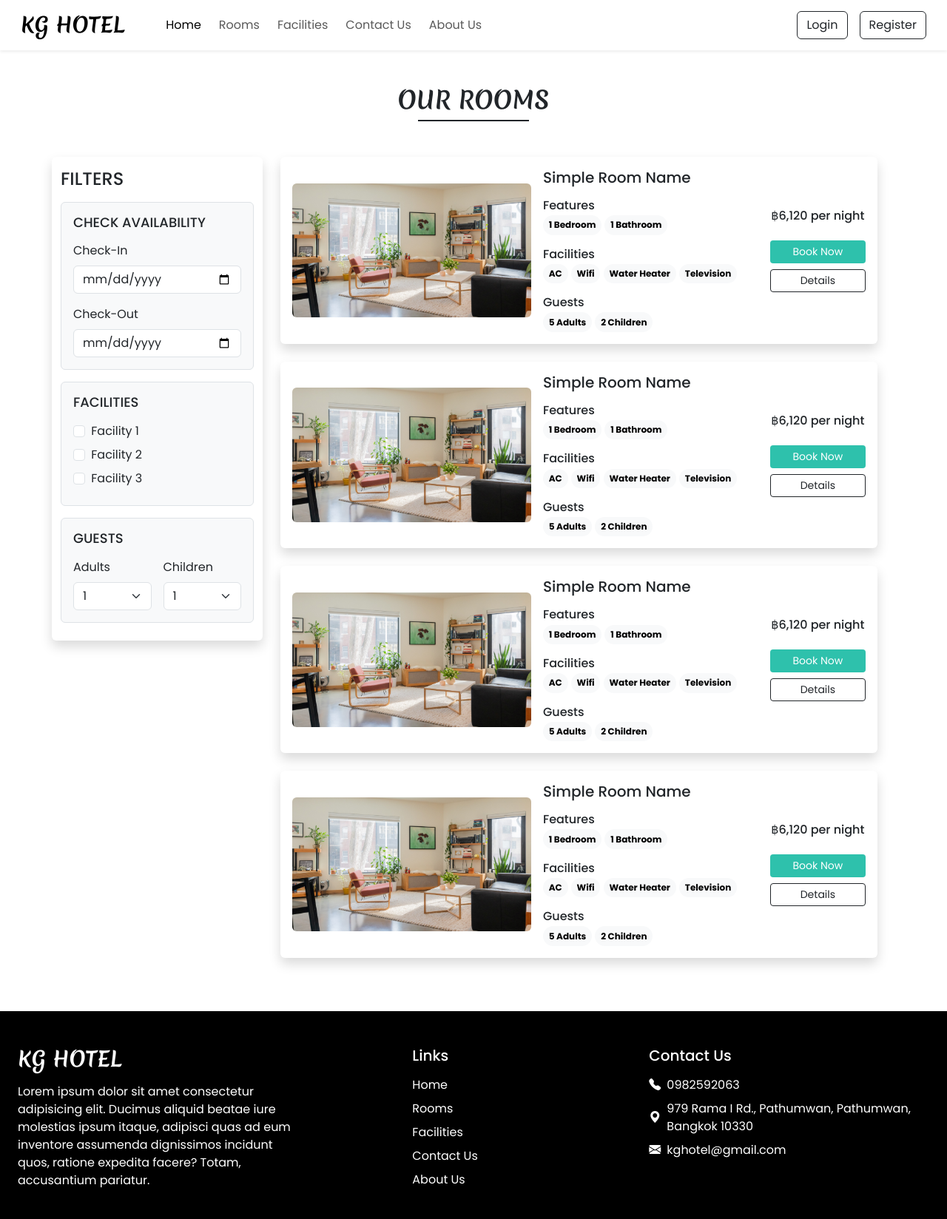
After one commit to KongPobW/KG-Hotel, a PHP site: page /rooms.php in a window 1280 px wide. The commit adds this page. Shown: the whole page at 74% size. Run offline with PHP 8.4, Linux system fonts and the light colour scheme.

Commit message:
make rooms page

```diff
--- a/inc/footer.php
+++ b/inc/footer.php
@@ -13,7 +13,7 @@
                     <a href="index.php" class="text-white text-decoration-none d-block mb-2">Home</a>
                 </li>
                 <li>
-                    <a href="#" class="text-white text-decoration-none d-block mb-2">Rooms</a>
+                    <a href="rooms.php" class="text-white text-decoration-none d-block mb-2">Rooms</a>
                 </li>
                 <li>
                     <a href="facilities.php" class="text-white text-decoration-none d-block mb-2">Facilities</a>
--- a/inc/header.php
+++ b/inc/header.php
@@ -11,7 +11,7 @@
                     <a class="nav-link active me-2" aria-current="page" href="index.php">Home</a>
                 </li>
                 <li class="nav-item">
-                    <a class="nav-link me-2" href="#">Rooms</a>
+                    <a class="nav-link me-2" href="rooms.php">Rooms</a>
                 </li>
                 <li class="nav-item">
                     <a class="nav-link me-2" href="facilities.php">Facilities</a>
--- /dev/null
+++ b/rooms.php
@@ -0,0 +1,238 @@
+<!doctype html>
+<html lang="en">
+
+<head>
+    <meta charset="utf-8">
+    <meta name="viewport" content="width=device-width, initial-scale=1">
+    <title>KG Hotel - Rooms</title>
+    <?php require('inc/link.php'); ?>
+    <link rel="stylesheet" href="https://cdn.jsdelivr.net/npm/swiper@11/swiper-bundle.min.css">
+</head>
+
+<body>
+    <?php require('inc/header.php'); ?>
+    <?php require('inc/modal.php'); ?>
+
+    <div class="my-5 px-4">
+        <h2 class="fw-bold h-font text-center">OUR ROOMS</h2>
+        <div class="h-line bg-dark"></div>
+    </div>
+
+    <div class="container">
+        <div class="row">
+            <div class="col-lg-3 col-md-12 mb-4 mb-lg-0 px-lg-0">
+                <nav class="navbar navbar-expand-lg navbar-light bg-white rounded shadow">
+                    <div class="container-fluid flex-lg-column align-items-stretch">
+                        <h4 class="mt-2">FILTERS</h4>
+                        <button class="navbar-toggler shadow-none" type="button" data-bs-toggle="collapse"
+                            data-bs-target="#filter-dropdown" aria-controls="navbarNav" aria-expanded="false"
+                            aria-label="Toggle navigation">
+                            <span class="navbar-toggler-icon"></span>
+                        </button>
+
+                        <div class="collapse navbar-collapse flex-column align-items-stretch mt-2" id="filter-dropdown">
+                            <div class="border bg-light p-3 rounded mb-3">
+                                <h5 class="mb-3" style="font-size: 18px;">CHECK AVAILABILITY</h5>
+                                <label class="form-label">Check-In</label>
+                                <input type="date" class="form-control shadow-none mb-3">
+                                <label class="form-label">Check-Out</label>
+                                <input type="date" class="form-control shadow-none">
+                            </div>
+
+                            <div class="border bg-light p-3 rounded mb-3">
+                                <h5 class="mb-3" style="font-size: 18px;">FACILITIES</h5>
+                                <div class="mb-2">
+                                    <input type="checkbox" id="f1" class="form-check-input shadow-none me-1">
+                                    <label class="form-check-label" for="f1">Facility 1</label>
+                                </div>
+                                <div class="mb-2">
+                                    <input type="checkbox" id="f2" class="form-check-input shadow-none me-1">
+                                    <label class="form-check-label" for="f2">Facility 2</label>
+                                </div>
+                                <div class="mb-2">
+                                    <input type="checkbox" id="f3" class="form-check-input shadow-none me-1">
+                                    <label class="form-check-label" for="f3">Facility 3</label>
+                                </div>
+                            </div>
+
+                            <div class="border bg-light p-3 rounded mb-3">
+                                <h5 class="mb-3" style="font-size: 18px;">GUESTS</h5>
+                                <div class="d-flex justify-content-between gap-3">
+                                    <div class="w-100">
+                                        <label class="form-label">Adults</label>
+                                        <select class="form-select shadow-none">
+                                            <option value="1" selected>1</option>
+                                            <option value="2">2</option>
+                                            <option value="3">3</option>
+                                            <option value="4">4</option>
+                                            <option value="5">5</option>
+                                            <option value="6">6</option>
+                                            <option value="7">7</option>
+                                            <option value="8">8</option>
+                                            <option value="9">9</option>
+                                            <option value="10">10</option>
+                                        </select>
+                                    </div>
+                                    <div class="w-100">
+                                        <label class="form-label">Children</label>
+                                        <select class="form-select shadow-none">
+                                            <option value="1" selected>1</option>
+                                            <option value="2">2</option>
+                                            <option value="3">3</option>
+                                            <option value="4">4</option>
+                                            <option value="5">5</option>
+                                            <option value="6">6</option>
+                                            <option value="7">7</option>
+                                            <option value="8">8</option>
+                                            <option value="9">9</option>
+                                            <option value="10">10</option>
+                                        </select>
+                                    </div>
+                                </div>
+                            </div>
+                        </div>
+                    </div>
+                </nav>
+            </div>
+
+            <div class="col-lg-9 col-md-12 px-4">
+                <div class="card mb-4 border-0 shadow">
+                    <div class="row g-0 p-3 align-items-center">
+                        <div class="col-md-5 mb-lg-0 mb-md-0 mb-3">
+                            <img src="images/rooms/1.jpg" class="img-fluid rounded w-100 h-100 object-fit-cover">
+                        </div>
+                        <div class="col-md-5 px-lg-3 px-md-3 px-0">
+                            <h5 class="mb-3">Simple Room Name</h5>
+                            <div class="features mb-3">
+                                <h6 class="mb-1">Features</h6>
+                                <span class="badge rounded-pill text-bg-light text-wrap lh-base">1 Bedroom</span>
+                                <span class="badge rounded-pill text-bg-light text-wrap lh-base">1 Bathroom</span>
+                            </div>
+                            <div class="facilities mb-3">
+                                <h6 class="mb-1">Facilities</h6>
+                                <span class="badge rounded-pill text-bg-light text-wrap lh-base">AC</span>
+                                <span class="badge rounded-pill text-bg-light text-wrap lh-base">Wifi</span>
+                                <span class="badge rounded-pill text-bg-light text-wrap lh-base">Water Heater</span>
+                                <span class="badge rounded-pill text-bg-light text-wrap lh-base">Television</span>
+                            </div>
+                            <div class="guests">
+                                <h6 class="mb-1">Guests</h6>
+                                <span class="badge rounded-pill text-bg-light text-wrap lh-base">5 Adults</span>
+                                <span class="badge rounded-pill text-bg-light text-wrap lh-base">2 Children</span>
+                            </div>
+                        </div>
+                        <div class="col-md-2 text-center">
+                            <h6 class="my-4 mt-lg-0 mt-md-0">฿6,120 per night</h6>
+                            <a href="#" class="btn btn-sm w-100 text-white custom-bg shadow-none mb-2">Book Now</a>
+                            <a href="#" class="btn btn-sm w-100 btn-outline-dark shadow-none">Details</a>
+                        </div>
+                    </div>
+                </div>
+                <div class="card mb-4 border-0 shadow">
+                    <div class="row g-0 p-3 align-items-center">
+                        <div class="col-md-5 mb-lg-0 mb-md-0 mb-3">
+                            <img src="images/rooms/1.jpg" class="img-fluid rounded w-100 h-100 object-fit-cover">
+                        </div>
+                        <div class="col-md-5 px-lg-3 px-md-3 px-0">
+                            <h5 class="mb-3">Simple Room Name</h5>
+                            <div class="features mb-3">
+                                <h6 class="mb-1">Features</h6>
+                                <span class="badge rounded-pill text-bg-light text-wrap lh-base">1 Bedroom</span>
+                                <span class="badge rounded-pill text-bg-light text-wrap lh-base">1 Bathroom</span>
+                            </div>
+                            <div class="facilities mb-3">
+                                <h6 class="mb-1">Facilities</h6>
+                                <span class="badge rounded-pill text-bg-light text-wrap lh-base">AC</span>
+                                <span class="badge rounded-pill text-bg-light text-wrap lh-base">Wifi</span>
+                                <span class="badge rounded-pill text-bg-light text-wrap lh-base">Water Heater</span>
+                                <span class="badge rounded-pill text-bg-light text-wrap lh-base">Television</span>
+                            </div>
+                            <div class="guests">
+                                <h6 class="mb-1">Guests</h6>
+                                <span class="badge rounded-pill text-bg-light text-wrap lh-base">5 Adults</span>
+                                <span class="badge rounded-pill text-bg-light text-wrap lh-base">2 Children</span>
+                            </div>
+                        </div>
+                        <div class="col-md-2 text-center">
+                            <h6 class="my-4 mt-lg-0 mt-md-0">฿6,120 per night</h6>
+                            <a href="#" class="btn btn-sm w-100 text-white custom-bg shadow-none mb-2">Book Now</a>
+                            <a href="#" class="btn btn-sm w-100 btn-outline-dark shadow-none">Details</a>
+                        </div>
+                    </div>
+                </div>
+                <div class="card mb-4 border-0 shadow">
+                    <div class="row g-0 p-3 align-items-center">
+                        <div class="col-md-5 mb-lg-0 mb-md-0 mb-3">
+                            <img src="images/rooms/1.jpg" class="img-fluid rounded w-100 h-100 object-fit-cover">
+                        </div>
+                        <div class="col-md-5 px-lg-3 px-md-3 px-0">
+                            <h5 class="mb-3">Simple Room Name</h5>
+                            <div class="features mb-3">
+                                <h6 class="mb-1">Features</h6>
+                                <span class="badge rounded-pill text-bg-light text-wrap lh-base">1 Bedroom</span>
+                                <span class="badge rounded-pill text-bg-light text-wrap lh-base">1 Bathroom</span>
+                            </div>
+                            <div class="facilities mb-3">
+                                <h6 class="mb-1">Facilities</h6>
+                                <span class="badge rounded-pill text-bg-light text-wrap lh-base">AC</span>
+                                <span class="badge rounded-pill text-bg-light text-wrap lh-base">Wifi</span>
+                                <span class="badge rounded-pill text-bg-light text-wrap lh-base">Water Heater</span>
+                                <span class="badge rounded-pill text-bg-light text-wrap lh-base">Television</span>
+                            </div>
+                            <div class="guests">
+                                <h6 class="mb-1">Guests</h6>
+                                <span class="badge rounded-pill text-bg-light text-wrap lh-base">5 Adults</span>
+                                <span class="badge rounded-pill text-bg-light text-wrap lh-base">2 Children</span>
+                            </div>
+                        </div>
+                        <div class="col-md-2 text-center">
+                            <h6 class="my-4 mt-lg-0 mt-md-0">฿6,120 per night</h6>
+                            <a href="#" class="btn btn-sm w-100 text-white custom-bg shadow-none mb-2">Book Now</a>
+                            <a href="#" class="btn btn-sm w-100 btn-outline-dark shadow-none">Details</a>
+                        </div>
+                    </div>
+                </div>
+                <div class="card mb-4 border-0 shadow">
+                    <div class="row g-0 p-3 align-items-center">
+                        <div class="col-md-5 mb-lg-0 mb-md-0 mb-3">
+                            <img src="images/rooms/1.jpg" class="img-fluid rounded w-100 h-100 object-fit-cover">
+                        </div>
+                        <div class="col-md-5 px-lg-3 px-md-3 px-0">
+                            <h5 class="mb-3">Simple Room Name</h5>
+                            <div class="features mb-3">
+                                <h6 class="mb-1">Features</h6>
+                                <span class="badge rounded-pill text-bg-light text-wrap lh-base">1 Bedroom</span>
+                                <span class="badge rounded-pill text-bg-light text-wrap lh-base">1 Bathroom</span>
+                            </div>
+                            <div class="facilities mb-3">
+                                <h6 class="mb-1">Facilities</h6>
+                                <span class="badge rounded-pill text-bg-light text-wrap lh-base">AC</span>
+                                <span class="badge rounded-pill text-bg-light text-wrap lh-base">Wifi</span>
+                                <span class="badge rounded-pill text-bg-light text-wrap lh-base">Water Heater</span>
+                                <span class="badge rounded-pill text-bg-light text-wrap lh-base">Television</span>
+                            </div>
+                            <div class="guests">
+                                <h6 class="mb-1">Guests</h6>
+                                <span class="badge rounded-pill text-bg-light text-wrap lh-base">5 Adults</span>
+                                <span class="badge rounded-pill text-bg-light text-wrap lh-base">2 Children</span>
+                            </div>
+                        </div>
+                        <div class="col-md-2 text-center">
+                            <h6 class="my-4 mt-lg-0 mt-md-0">฿6,120 per night</h6>
+                            <a href="#" class="btn btn-sm w-100 text-white custom-bg shadow-none mb-2">Book Now</a>
+                            <a href="#" class="btn btn-sm w-100 btn-outline-dark shadow-none">Details</a>
+                        </div>
+                    </div>
+                </div>
+            </div>
+        </div>
+    </div>
+
+    <?php require('inc/footer.php'); ?>
+
+    <script src="https://cdn.jsdelivr.net/npm/bootstrap@5.3.5/dist/js/bootstrap.bundle.min.js"
+        integrity="sha384-k6d4wzSIapyDyv1kpU366/PK5hCdSbCRGRCMv+eplOQJWyd1fbcAu9OCUj5zNLiq" crossorigin="anonymous">
+    </script>
+</body>
+
+</html>
```
